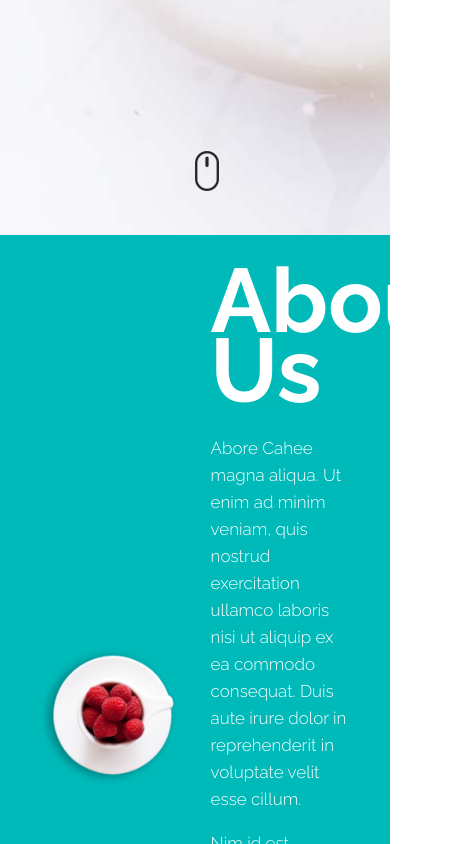
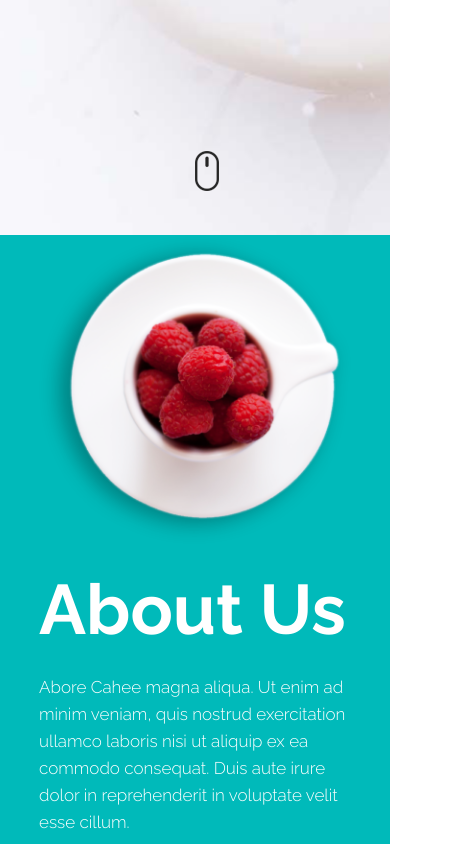
Before and after one commit to Iva-nova-vita/beetroot_homework_15, a website: page index.html in a window 390 px wide. Shown: the part 609-1453 px from the top of the page, 473 px wide, since content can reach past the window. Drawn offline with Linux system fonts and the light colour scheme.

Commit message:
block2 adaptive

```diff
--- a/css/style.scss
+++ b/css/style.scss
@@ -132,23 +132,79 @@ body {
 }
 #about_us {
   display: flex;
-  flex-wrap: wrap;
   justify-content: space-between;
   background-color: #00baba;
   padding: 0 10%;
-  height: 700px;
+  /*height: 700px;*/
+  flex-wrap: wrap;
 
   align-items: center;
 
   section,
   img {
     width: 45%;
+    @media screen and (min-width: 651px) and (max-width: 960px) {
+      & {
+        width: 50%;
+      }
+    }
+    @media screen and (max-width: 650px) {
+      & {
+        width: 100%;
+      }
+    }
   }
   h1 {
     font: 700 90px/70px "Raleway", sans-serif;
     letter-spacing: 0;
     color: $a-color;
     margin: 30px 0;
+    @media screen and (min-width: 651px) and (max-width: 1140px) {
+      & {
+        font-size: 77px;
+      }
+    }
+    @media screen and (max-width: 650px) {
+      & {
+        font-size: 70px;
+      }
+    }
   }
-  p {color: $a-color;}
+  p {
+    color: $a-color;
+  }
 }
+ /* #our_services {
+  display: flex;
+  justify-content: space-between;
+  background-color: #70bfff;
+  padding: 10% 10% 10% 18%;
+
+  flex-wrap: wrap;
+  align-items: center;
+  #icons {
+    display: flex;
+    flex-direction: column;
+
+    a {
+      position: relative;
+      text-align: center;
+      text-decoration: none;
+      font-family: $font;
+      color: $main-color;
+      font-weight: bold;
+      font-size: 20px;
+      background-color: #ffffff;
+
+      height: 100px;
+      width: 400px;
+      margin-top: 35px;
+      box-shadow: 0 2px 5px grey;
+      img {
+        position: absolute;
+        right: 20px;
+        top: 20px;
+      }
+    }
+  }
+} */
```
Also changed, not shown: index.html (+19 -2 lines), css/style.css, images/icon1.png (added), images/icon2.png (added), images/icon3.png (added), images/icon4.png (added), images/tomato.png (added).
